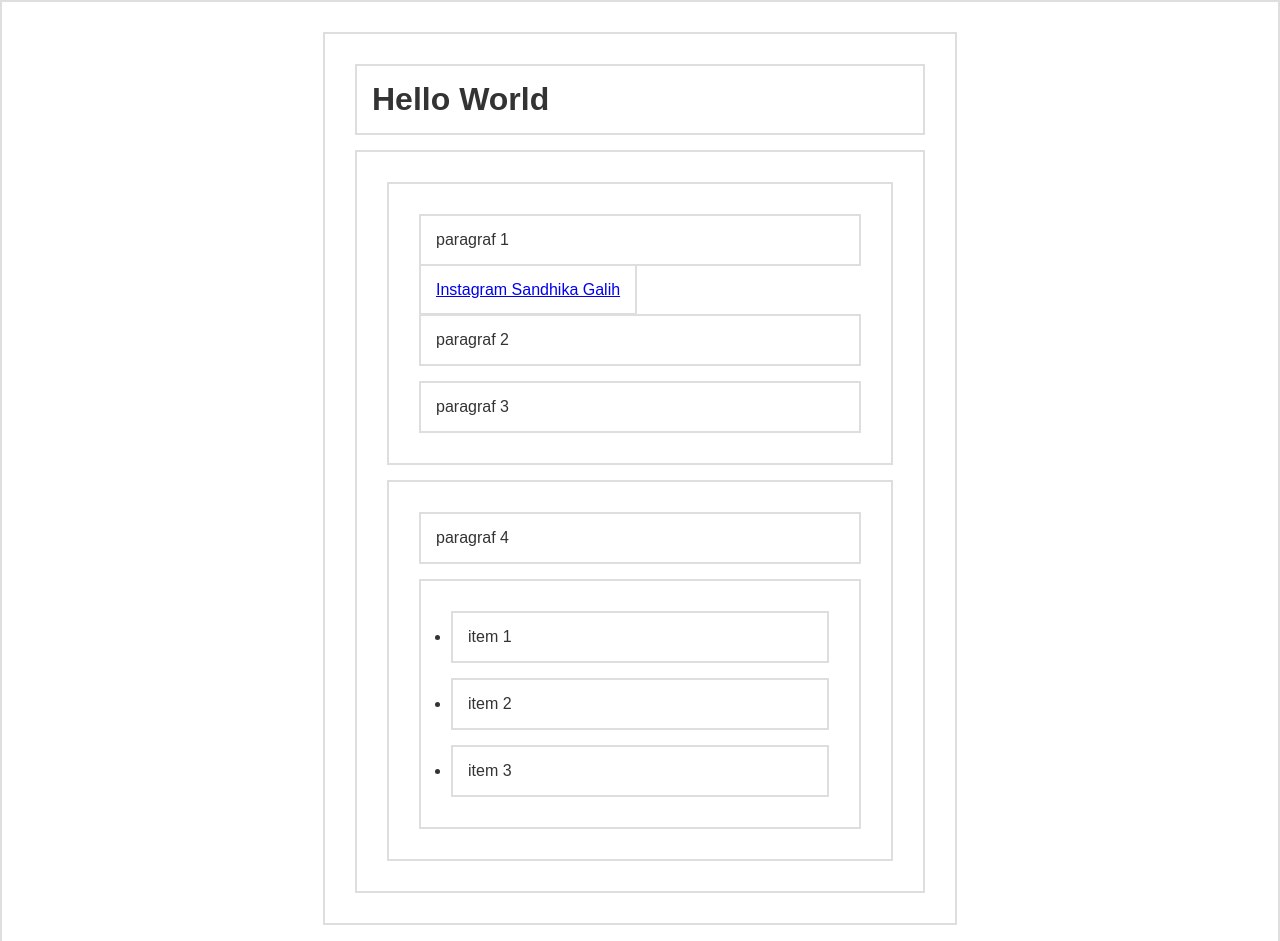
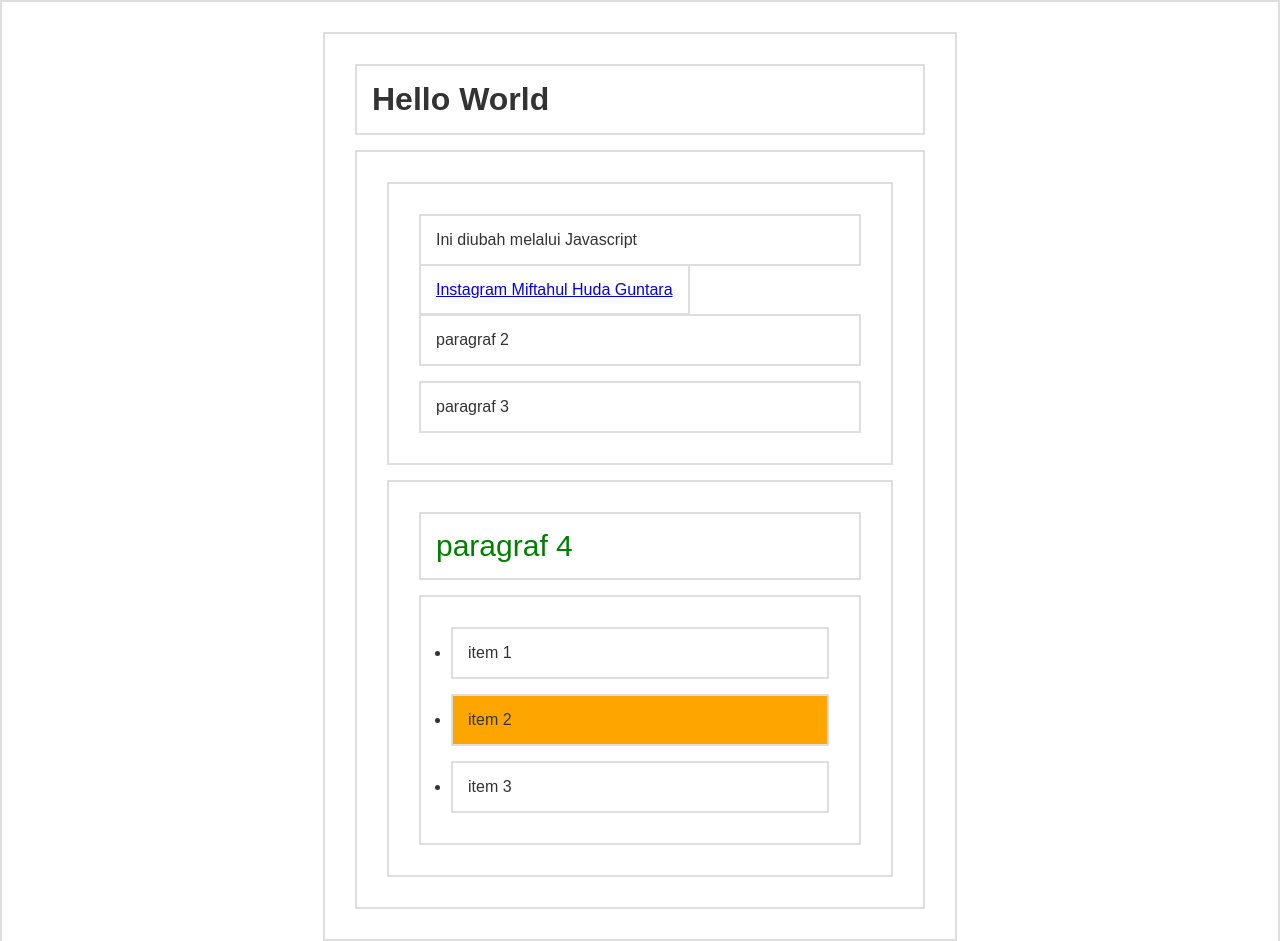
Before and after one commit to hudalgtr99/belajar-javascript-dom, a plain HTML site: page dom-selection-2/index.html in a window 1280 px wide. Shown: the top 941 px of the page. Drawn offline with Linux system fonts and the light colour scheme.

Commit message:
Update query selector

```diff
--- a/dom-selection-2/index.html
+++ b/dom-selection-2/index.html
@@ -35,7 +35,7 @@
   <div id="container">
       <section id="a">
           <p class="p1">paragraf 1</p>
-          <a href="http://instagram.com/sandhikagalih">Instagram Sandhika Galih</a>
+          <a href="http://instagram.com/mh_lgtr">Instagram Miftahul Huda Guntara</a>
           <p class="p2">paragraf 2</p>
           <p class="p3">paragraf 3</p>
       </section>
--- a/dom-selection-2/script.js
+++ b/dom-selection-2/script.js
@@ -4,3 +4,14 @@
 // document.getElementsByClassName()
 
 // document.querySelector()
+
+const p4 = document.querySelector('#b p');
+p4.style.color = 'green';
+p4.style.fontSize = '30px';
+
+const li2 = document.querySelector('section#b ul li:nth-child(2)');
+li2.style.backgroundColor = 'orange';
+
+// Hanya paragraf/p yg pertama kali ditemukan yang diubah
+const p = document.querySelector('p');
+p.innerHTML = 'Ini diubah melalui Javascript';
```
